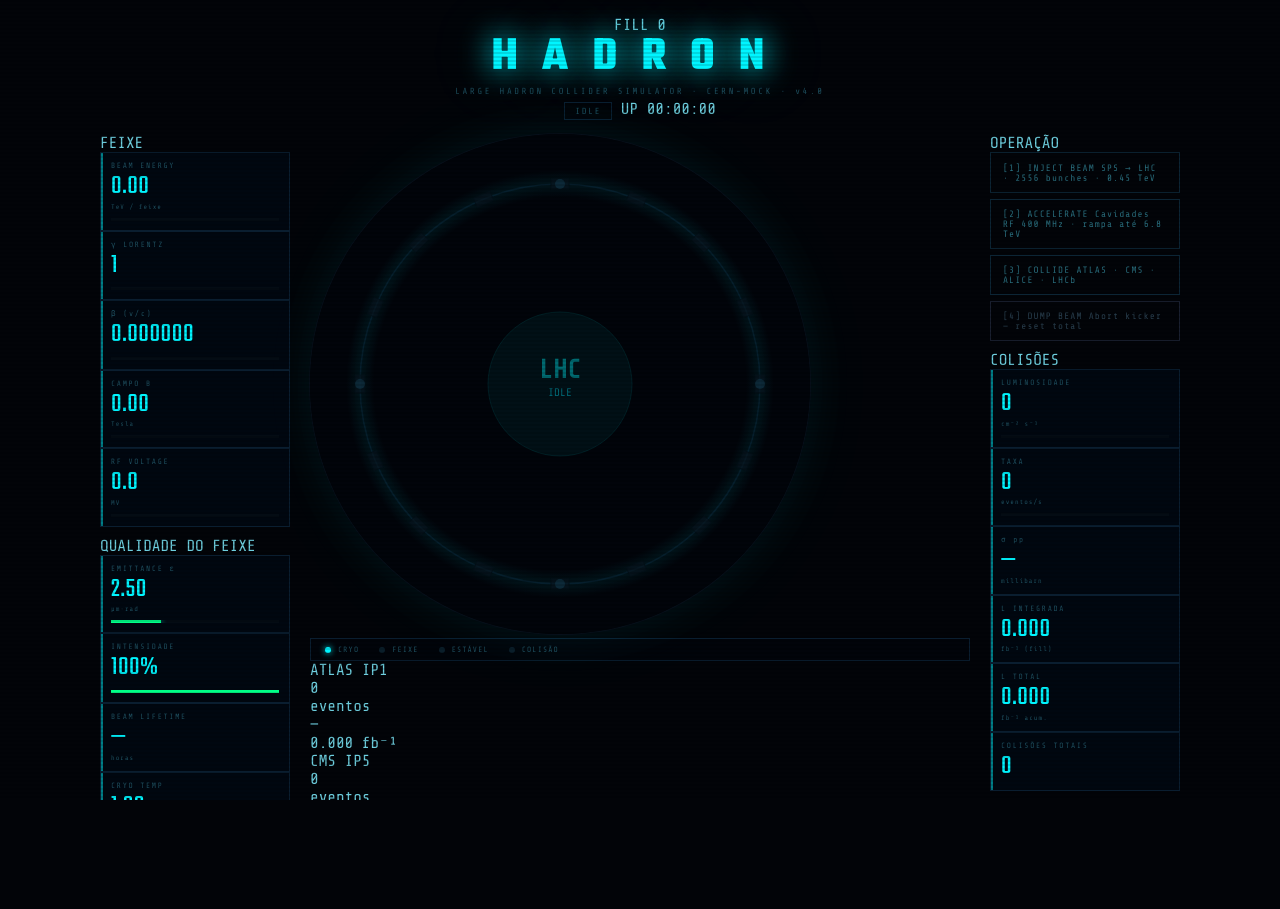
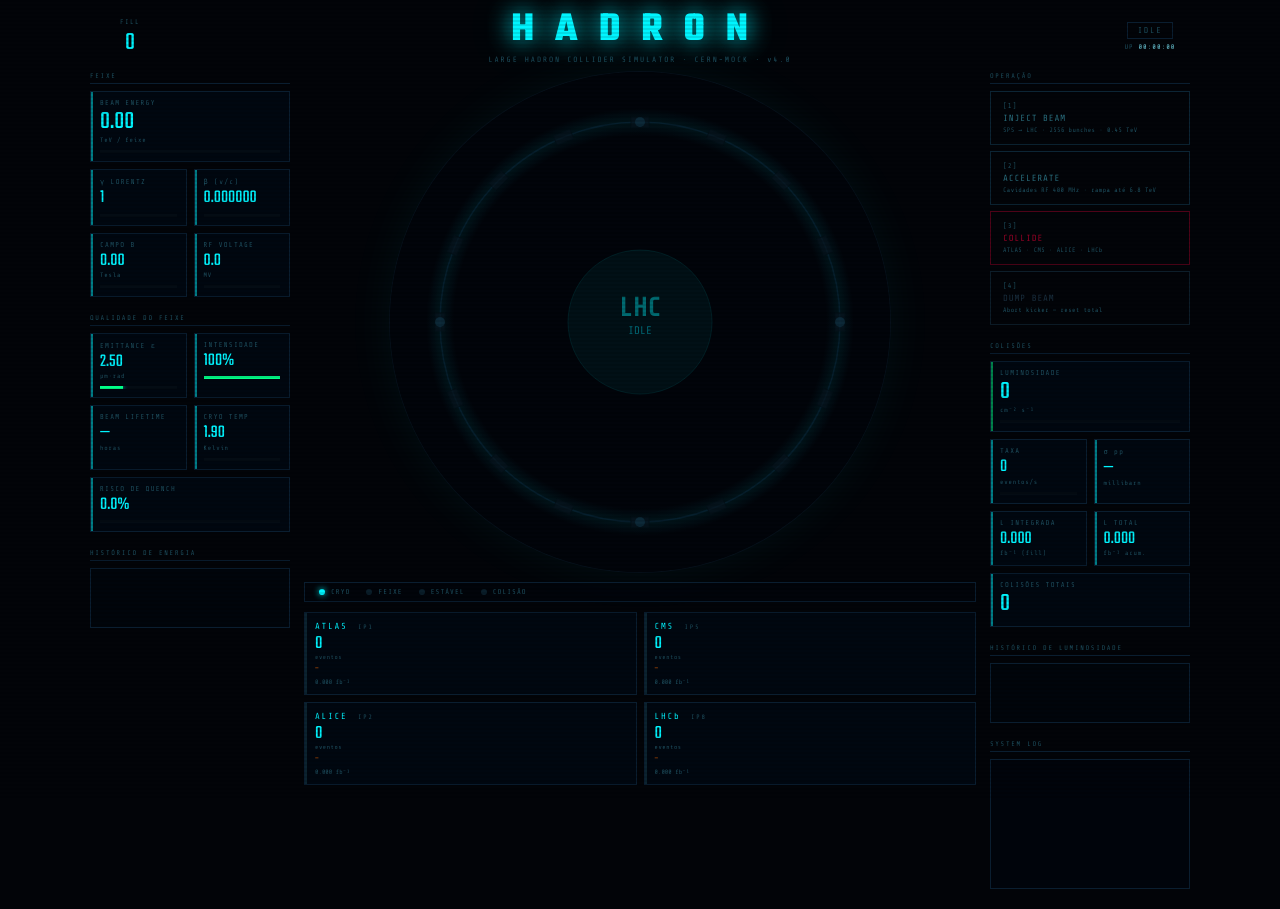
Before and after one commit to Pedro-del-code/Acelerador-de-part-culas-teste, a Flask app: page / in a window 1280 px wide. Before the commit the page ends 800 px from the top, so only its background shows below. Run offline with Flask 3, Linux system fonts and the light colour scheme.

Commit message:
Add files via upload

```diff
--- a/frontend/static/css/style.css
+++ b/frontend/static/css/style.css
@@ -1,394 +1,238 @@
-/*
- * style.css — Visual do Acelerador de Partículas
- * ================================================
- *
- * Estética: industrial científico — CERN meets terminal hacker.
- * Fonte monoespaçada, paleta ciano/laranja, scan lines, sem arredondamentos excessivos.
- *
- * Variáveis CSS centralizadas no :root para fácil customização.
- */
+@import url('https://fonts.googleapis.com/css2?family=Share+Tech+Mono&family=Teko:wght@400;600;700&display=swap');
 
-@import url('https://fonts.googleapis.com/css2?family=Share+Tech+Mono&family=Teko:wght@300;400;600;700&display=swap');
-
-/* ── Variáveis globais ──────────────────────────────────────────────────────── */
 :root {
-  --bg:       #020408;
-  --surface:  #060e18;
-  --border:   #0a1e30;
-  --accent:   #00f5ff;
-  --hot:      #ff6b00;
-  --danger:   #ff003c;
-  --green:    #00ff88;
-  --dim:      #1a4a5a;
-  --text:     #6ecfdf;
-  --text-dim: #1e5060;
-  --mono:     'Share Tech Mono', monospace;
-  --display:  'Teko', sans-serif;
+  --bg:      #020408;
+  --surface: #040c16;
+  --border:  #0a1e30;
+  --accent:  #00f5ff;
+  --hot:     #ff6b00;
+  --danger:  #ff003c;
+  --green:   #00ff88;
+  --dim:     #1a4a5a;
+  --text:    #6ecfdf;
+  --textdim: #1e5060;
+  --mono:    'Share Tech Mono', monospace;
+  --display: 'Teko', sans-serif;
 }
 
-/* ── Reset ──────────────────────────────────────────────────────────────────── */
 *, *::before, *::after { box-sizing: border-box; margin: 0; padding: 0; }
-html, body { height: 100%; overflow: hidden; }
-
+html { height: 100%; }
 body {
   background: var(--bg);
   color: var(--text);
   font-family: var(--mono);
+  min-height: 100vh;
   display: flex;
   flex-direction: column;
   align-items: center;
-  justify-content: flex-start;
-  padding: 16px 20px;
-  position: relative;
+  padding: 10px 16px 20px;
+  overflow-x: hidden;
 }
-
-/* Scan lines — efeito CRT */
 body::before {
   content: '';
-  position: fixed;
-  inset: 0;
-  background: repeating-linear-gradient(
-    0deg,
-    transparent,
-    transparent 2px,
-    rgba(0,0,0,0.12) 2px,
-    rgba(0,0,0,0.12) 4px
-  );
+  position: fixed; inset: 0;
+  background: repeating-linear-gradient(0deg, transparent, transparent 2px, rgba(0,0,0,0.1) 2px, rgba(0,0,0,0.1) 4px);
   pointer-events: none;
   z-index: 999;
 }
 
-/* ── Header ─────────────────────────────────────────────────────────────────── */
+/* ── Header ── */
 header {
-  text-align: center;
-  margin-bottom: 14px;
   width: 100%;
+  max-width: 1100px;
+  display: flex;
+  align-items: center;
+  justify-content: space-between;
+  margin-bottom: 8px;
+  gap: 12px;
 }
-
+.header-center { text-align: center; flex: 1; }
 header h1 {
   font-family: var(--display);
-  font-size: 3rem;
+  font-size: 2.6rem;
   font-weight: 700;
   letter-spacing: 0.5em;
   color: var(--accent);
-  text-shadow: 0 0 30px var(--accent), 0 0 70px rgba(0,245,255,0.25);
+  text-shadow: 0 0 25px var(--accent), 0 0 60px rgba(0,245,255,0.2);
   line-height: 1;
 }
+.tagline { font-size: 0.48rem; letter-spacing: 0.25em; color: var(--textdim); margin-top: 3px; }
+.header-left, .header-right {
+  display: flex; flex-direction: column; align-items: center; gap: 4px;
+  min-width: 80px;
+}
+.fill-label { font-size: 0.42rem; letter-spacing: 0.2em; color: var(--textdim); }
+#fill-count { font-family: var(--display); font-size: 1.6rem; color: var(--accent); line-height: 1; }
+.uptime-label { font-size: 0.42rem; letter-spacing: 0.15em; color: var(--textdim); }
+#uptime { color: var(--text); }
 
-header .tagline {
-  font-size: 0.55rem;
-  letter-spacing: 0.3em;
-  color: var(--text-dim);
-  margin-top: 4px;
+/* State badge */
+.state-badge {
+  font-size: 0.52rem; letter-spacing: 0.2em;
+  padding: 3px 10px; border: 1px solid var(--border);
+  color: var(--textdim); transition: all 0.3s;
+}
+.state-idle         { border-color: var(--border); color: var(--textdim); }
+.state-injected     { border-color: var(--accent); color: var(--accent); box-shadow: 0 0 10px rgba(0,245,255,0.2); }
+.state-accelerating { border-color: var(--hot); color: var(--hot); animation: blink 0.9s infinite; }
+.state-stable       { border-color: var(--green); color: var(--green); box-shadow: 0 0 10px rgba(0,255,136,0.2); }
+.state-colliding    { border-color: var(--danger); color: var(--danger); animation: blink 0.5s infinite; }
+.state-fault        { border-color: var(--danger); color: var(--danger); background: rgba(255,0,60,0.1); }
+@keyframes blink { 0%,100%{opacity:1} 50%{opacity:0.5} }
+
+/* ── Alarm bar ── */
+.alarm-bar {
+  width: 100%; max-width: 1100px;
+  padding: 6px 14px; margin-bottom: 6px;
+  font-size: 0.52rem; letter-spacing: 0.12em;
+  border: 1px solid var(--danger);
+  color: var(--danger);
+  background: rgba(255,0,60,0.08);
+  animation: blink 0.7s infinite;
+}
+.alarm-bar.warn { border-color: var(--hot); color: var(--hot); background: rgba(255,107,0,0.06); animation: none; }
+.hidden { display: none !important; }
+
+/* ── Layout ── */
+.main-layout {
+  display: grid;
+  grid-template-columns: 200px 1fr 200px;
+  gap: 14px;
+  width: 100%;
+  max-width: 1100px;
+  align-items: start;
+}
+.col { display: flex; flex-direction: column; gap: 7px; }
+.col-center { align-items: center; gap: 10px; }
+
+/* ── Section titles ── */
+.section-title {
+  font-size: 0.42rem; letter-spacing: 0.25em;
+  color: var(--textdim); border-bottom: 1px solid var(--border);
+  padding-bottom: 3px;
 }
 
-/* Badge de estado */
-.state-badge {
-  display: inline-block;
-  font-size: 0.55rem;
-  letter-spacing: 0.2em;
-  padding: 3px 10px;
-  border: 1px solid var(--border);
-  color: var(--text-dim);
-  margin-top: 6px;
-  transition: all 0.3s;
-}
-.state-idle         { border-color: var(--border); color: var(--text-dim); }
-.state-injected     { border-color: var(--accent); color: var(--accent); box-shadow: 0 0 10px rgba(0,245,255,0.2); }
-.state-accelerating { border-color: var(--hot);    color: var(--hot);    box-shadow: 0 0 10px rgba(255,107,0,0.25); animation: blink 1s infinite; }
-.state-stable       { border-color: var(--green);  color: var(--green);  box-shadow: 0 0 10px rgba(0,255,136,0.25); }
-.state-colliding    { border-color: var(--danger);  color: var(--danger); box-shadow: 0 0 14px rgba(255,0,60,0.4); animation: blink 0.6s infinite; }
-
-@keyframes blink {
-  0%, 100% { opacity: 1; }
-  50%       { opacity: 0.6; }
-}
-
-/* ── Layout principal ────────────────────────────────────────────────────────── */
-.main-layout {
-  display: grid;
-  grid-template-columns: 190px auto 190px;
-  gap: 20px;
-  align-items: start;
-  width: 100%;
-  max-width: 1080px;
-}
-
-/* ── Canvas ─────────────────────────────────────────────────────────────────── */
-.canvas-wrap {
-  display: flex;
-  flex-direction: column;
-  align-items: center;
-  gap: 12px;
-}
-
-#ring-canvas {
-  border-radius: 50%;
-  box-shadow:
-    0 0 0 1px #070f1a,
-    0 0 50px rgba(0,245,255,0.07),
-    0 0 100px rgba(0,245,255,0.03);
-}
-
-/* ── Painéis laterais ────────────────────────────────────────────────────────── */
-.panel {
-  display: flex;
-  flex-direction: column;
-  gap: 8px;
-}
-
-/* ── Medidores ───────────────────────────────────────────────────────────────── */
+/* ── Meters ── */
 .meter {
   background: rgba(0,8,18,0.85);
   border: 1px solid var(--border);
-  padding: 8px 10px 9px;
+  padding: 7px 9px 8px;
   position: relative;
 }
-
-/* Barra de acento vertical esquerda */
 .meter::before {
   content: '';
-  position: absolute;
-  top: 0; left: 0;
+  position: absolute; top: 0; left: 0;
   width: 2px; height: 100%;
-  background: var(--accent);
-  opacity: 0.5;
+  background: var(--accent); opacity: 0.5;
+}
+.meter.accent-green::before { background: var(--green); }
+.meter-row { display: flex; gap: 7px; }
+.meter-half { flex: 1; }
+.meter-label { font-size: 0.44rem; letter-spacing: 0.18em; color: var(--textdim); margin-bottom: 2px; }
+.meter-value {
+  font-family: var(--display); font-size: 1.6rem;
+  font-weight: 400; color: var(--accent); line-height: 1.05;
+}
+.meter-value.sm { font-size: 1.15rem; }
+.meter-unit { font-size: 0.4rem; color: var(--textdim); letter-spacing: 0.12em; margin-top: 1px; }
+.bar-track { width: 100%; height: 3px; background: #040c14; margin-top: 6px; overflow: hidden; }
+.bar-fill { height: 100%; background: var(--accent); box-shadow: 0 0 5px var(--accent); transition: width 0.2s ease; }
+.bar-fill.green  { background: var(--green);  box-shadow: 0 0 5px var(--green); }
+.bar-fill.orange { background: var(--hot);    box-shadow: 0 0 5px var(--hot); }
+
+/* ── Canvas ── */
+#ring-canvas {
+  border-radius: 50%;
+  box-shadow: 0 0 0 1px #06101a, 0 0 50px rgba(0,245,255,0.06);
 }
 
-.meter-label {
-  font-size: 0.48rem;
-  letter-spacing: 0.22em;
-  color: var(--text-dim);
-  margin-bottom: 3px;
+/* ── Status bar ── */
+.status-bar {
+  display: flex; gap: 16px; align-items: center;
+  padding: 5px 14px; border: 1px solid var(--border);
+  background: rgba(0,5,12,0.7); width: 100%;
+}
+.status-item { display: flex; align-items: center; gap: 6px; font-size: 0.44rem; letter-spacing: 0.15em; color: var(--textdim); }
+.dot { width: 6px; height: 6px; border-radius: 50%; transition: all 0.3s; }
+.dot-active   { background: var(--accent); box-shadow: 0 0 6px var(--accent); }
+.dot-inactive { background: #0a1e2a; }
+
+/* ── Detectores ── */
+.detectors-grid {
+  display: grid; grid-template-columns: 1fr 1fr;
+  gap: 7px; width: 100%;
+}
+.detector-card {
+  background: rgba(0,8,18,0.85);
+  border: 1px solid var(--border);
+  padding: 8px 10px;
+  position: relative;
+  transition: border-color 0.3s, box-shadow 0.3s;
+}
+.detector-card::before {
+  content: ''; position: absolute; top: 0; left: 0;
+  width: 2px; height: 100%; background: var(--textdim); opacity: 0.4;
+  transition: background 0.3s;
+}
+.detector-card.active { border-color: var(--accent); box-shadow: 0 0 12px rgba(0,245,255,0.1); }
+.detector-card.active::before { background: var(--accent); opacity: 0.8; }
+.det-name { font-size: 0.55rem; letter-spacing: 0.2em; color: var(--accent); }
+.det-ip { font-size: 0.4rem; color: var(--textdim); margin-left: 4px; }
+.det-events { font-family: var(--display); font-size: 1.2rem; color: var(--accent); line-height: 1.1; margin-top: 2px; }
+.det-label { font-size: 0.38rem; color: var(--textdim); letter-spacing: 0.1em; }
+.det-last { font-size: 0.42rem; color: var(--hot); margin-top: 4px; min-height: 12px; }
+.det-lumi { font-size: 0.4rem; color: var(--textdim); margin-top: 2px; }
+
+/* ── Controles ── */
+.controls { display: flex; flex-direction: column; gap: 6px; }
+.btn-cmd {
+  font-family: var(--mono); font-size: 0.56rem; letter-spacing: 0.1em;
+  padding: 10px 12px; background: transparent;
+  border: 1px solid #0c2535; color: #2a7080;
+  cursor: pointer; text-align: left; transition: all 0.15s;
+  display: flex; flex-direction: column; gap: 3px; width: 100%;
+}
+.btn-key { color: var(--textdim); font-size: 0.44rem; }
+.btn-sub { font-size: 0.4rem; color: var(--textdim); letter-spacing: 0.06em; }
+.btn-cmd:hover { border-color: var(--accent); color: var(--accent); box-shadow: 0 0 10px rgba(0,245,255,0.1); background: rgba(0,245,255,0.02); }
+.btn-cmd:hover .btn-sub { color: rgba(0,245,255,0.5); }
+.btn-collide { border-color: rgba(255,0,60,0.3); color: rgba(255,0,60,0.6); }
+.btn-collide:hover { border-color: var(--danger); color: var(--danger); box-shadow: 0 0 12px rgba(255,0,60,0.2); }
+.btn-dump { border-color: #0d1e2a; color: #1a3040; }
+.btn-dump:hover { border-color: var(--hot); color: var(--hot); }
+
+/* ── Charts ── */
+#chart-energy, #chart-lumi {
+  width: 100%; height: 60px;
+  border: 1px solid var(--border);
+  background: rgba(0,5,12,0.8);
+  display: block;
 }
 
-.meter-value {
-  font-family: var(--display);
-  font-size: 1.7rem;
-  font-weight: 400;
-  color: var(--accent);
-  line-height: 1.05;
-  letter-spacing: 0.02em;
-}
-
-.meter-unit {
-  font-size: 0.42rem;
-  color: var(--text-dim);
-  letter-spacing: 0.15em;
-  margin-top: 1px;
-}
-
-/* Barra de progresso */
-.bar-track {
-  width: 100%;
-  height: 3px;
-  background: #040c14;
-  margin-top: 7px;
-  overflow: hidden;
-}
-
-.bar-fill {
-  height: 100%;
-  background: var(--accent);
-  box-shadow: 0 0 6px var(--accent);
-  transition: width 0.2s ease;
-}
-
-/* ── Botões de comando ───────────────────────────────────────────────────────── */
-.controls {
-  display: flex;
-  flex-direction: column;
-  gap: 6px;
-}
-
-.btn-cmd {
-  font-family: var(--mono);
-  font-size: 0.58rem;
-  letter-spacing: 0.12em;
-  padding: 9px 12px;
-  background: transparent;
-  border: 1px solid #0c2535;
-  color: #2a7080;
-  cursor: pointer;
-  text-align: left;
-  transition: all 0.15s;
-  position: relative;
-  width: 100%;
-}
-
-.btn-cmd:hover {
-  border-color: var(--accent);
-  color: var(--accent);
-  box-shadow: 0 0 10px rgba(0,245,255,0.12);
-  background: rgba(0,245,255,0.03);
-}
-
-.btn-cmd:active {
-  transform: scale(0.98);
-}
-
-.btn-cmd.btn-danger {
-  border-color: var(--danger);
-  color: var(--danger);
-  animation: pulse-danger 0.8s infinite;
-}
-
-.btn-cmd.btn-dump {
-  border-color: #1a2030;
-  color: #2a4050;
-}
-.btn-cmd.btn-dump:hover {
-  border-color: var(--hot);
-  color: var(--hot);
-  box-shadow: 0 0 10px rgba(255,107,0,0.15);
-}
-
-@keyframes pulse-danger {
-  0%,100% { box-shadow: 0 0 8px rgba(255,0,60,0.3); }
-  50%      { box-shadow: 0 0 18px rgba(255,0,60,0.6); }
-}
-
-/* ── Medidor de luminosidade (destaque) ─────────────────────────────────────── */
-.meter.meter-lumi .meter-value { color: var(--green); font-size: 1.2rem; }
-.meter.meter-lumi::before { background: var(--green); }
-.meter.meter-lumi .bar-fill { background: var(--green); box-shadow: 0 0 6px var(--green); }
-
-/* ── Log / terminal ─────────────────────────────────────────────────────────── */
+/* ── Log ── */
 .log-box {
   background: rgba(0,5,12,0.9);
   border: 1px solid var(--border);
-  padding: 8px;
-  height: 140px;
-  overflow: hidden;
-  position: relative;
+  padding: 7px; height: 130px; overflow: hidden;
 }
+#log-container { display: flex; flex-direction: column; gap: 2px; height: 100%; overflow: hidden; }
+.log-line { font-size: 0.42rem; letter-spacing: 0.03em; color: var(--textdim); white-space: nowrap; overflow: hidden; text-overflow: ellipsis; }
+.log-info     { color: var(--textdim); }
+.log-warning  { color: var(--hot); }
+.log-critical { color: var(--danger); }
+.log-ok       { color: var(--green); }
 
-.log-box::before {
-  content: 'SYSTEM LOG';
-  position: absolute;
-  top: 6px; right: 8px;
-  font-size: 0.38rem;
-  letter-spacing: 0.2em;
-  color: var(--text-dim);
-  opacity: 0.4;
+/* ── Mobile ── */
+@media (max-width: 820px) {
+  body { padding: 8px 10px 24px; overflow-y: auto; }
+  header h1 { font-size: 1.8rem; letter-spacing: 0.3em; }
+  .tagline { display: none; }
+  .main-layout { grid-template-columns: 1fr; gap: 10px; }
+  .col-center { order: -1; }
+  #ring-canvas { width: 320px !important; height: 320px !important; }
+  .detectors-grid { grid-template-columns: 1fr 1fr; }
+  .controls { display: grid; grid-template-columns: 1fr 1fr; }
+  .meter-row { gap: 5px; }
+  #chart-energy, #chart-lumi { height: 50px; }
+  .log-box { height: 100px; }
 }
-
-#log-container {
-  display: flex;
-  flex-direction: column;
-  gap: 3px;
-  height: 100%;
-  overflow: hidden;
-}
-
-.log-line {
-  font-size: 0.46rem;
-  letter-spacing: 0.04em;
-  color: var(--text-dim);
-  white-space: nowrap;
-  overflow: hidden;
-  text-overflow: ellipsis;
-}
-.log-ok    { color: var(--green); }
-.log-warn  { color: var(--hot);   }
-.log-error { color: var(--danger);}
-
-/* ── Status bar inferior ─────────────────────────────────────────────────────── */
-.status-bar {
-  display: flex;
-  gap: 20px;
-  align-items: center;
-  padding: 6px 14px;
-  border: 1px solid var(--border);
-  background: rgba(0,5,12,0.7);
-}
-
-.status-item {
-  display: flex;
-  align-items: center;
-  gap: 7px;
-  font-size: 0.48rem;
-  letter-spacing: 0.15em;
-  color: var(--text-dim);
-}
-
-.dot {
-  width: 6px;
-  height: 6px;
-  border-radius: 50%;
-  transition: all 0.3s;
-}
-
-.dot-active {
-  background: var(--accent);
-  box-shadow: 0 0 6px var(--accent);
-}
-
-.dot-inactive {
-  background: #0a1e2a;
-  box-shadow: none;
-}
-
-/* Uptime */
-.uptime {
-  font-size: 0.48rem;
-  color: var(--text-dim);
-  letter-spacing: 0.1em;
-  margin-left: auto;
-}
-
-/* ── Mobile ─────────────────────────────────────────────────────────────────── */
-@media (max-width: 800px) {
-  body {
-    padding: 12px;
-    overflow-y: auto;
-    overflow-x: hidden;
-    justify-content: flex-start;
-  }
-
-  header h1 { font-size: 2rem; letter-spacing: 0.3em; }
-
-  /* Empilha tudo em coluna única */
-  .main-layout {
-    grid-template-columns: 1fr;
-    gap: 12px;
-  }
-
-  /* Canvas menor e centralizado */
-  .canvas-wrap { order: -1; }
-  #ring-canvas {
-    width: 300px !important;
-    height: 300px !important;
-  }
-
-  /* Botões maiores pra toque */
-  .btn-cmd {
-    padding: 14px 16px;
-    font-size: 0.7rem;
-  }
-
-  /* Medidores em grid 2 colunas */
-  .panel {
-    display: grid;
-    grid-template-columns: 1fr 1fr;
-    gap: 8px;
-  }
-
-  /* Controles ocupam linha inteira */
-  .controls {
-    grid-column: 1 / -1;
-    display: grid;
-    grid-template-columns: 1fr 1fr;
-    gap: 6px;
-  }
-
-  .log-box { grid-column: 1 / -1; }
-
-  /* Status bar compacta */
-  .status-bar {
-    flex-wrap: wrap;
-    gap: 10px;
-    justify-content: center;
-  }
-  .uptime { margin-left: 0; }
-}
```
